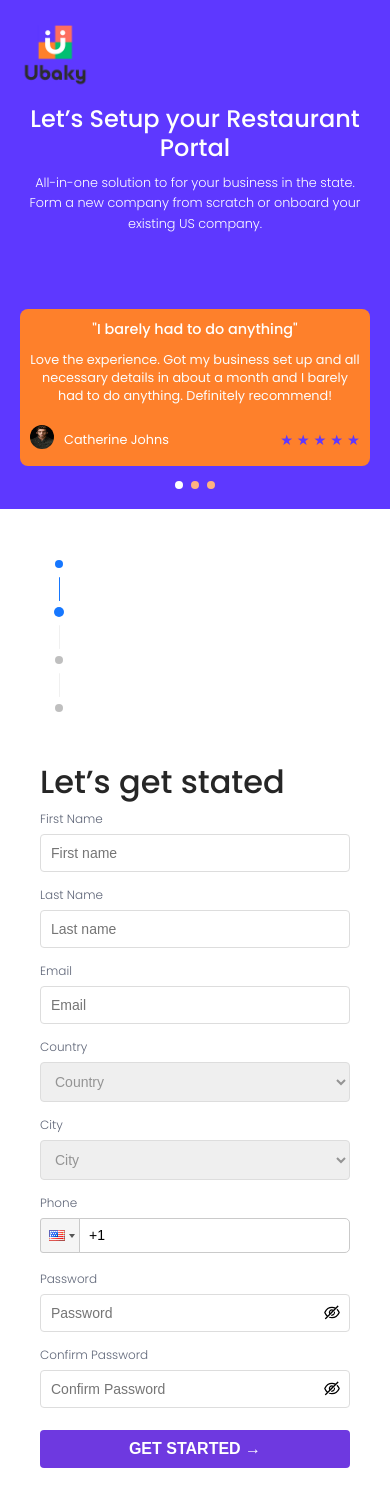
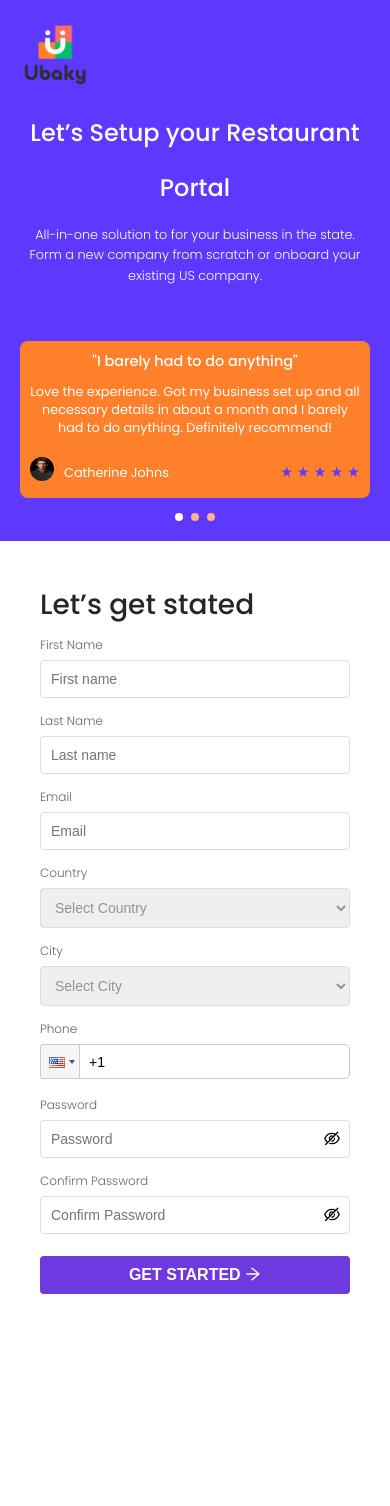
Before and after one commit to Shorno/Marchant-demo, a React (Vite) app: page /registration in a window 390 px wide. After the commit the page ends 1334 px from the top, so only its background shows below. Built offline with nearby package versions, Linux system fonts and the light colour scheme.

Commit message:
Feature/34 redesign component responsive (#6)
* Registration page completed

* typescript added on reg page

* responsive issue fixed

```diff
--- a/package.json
+++ b/package.json
@@ -14,6 +14,7 @@
     "antd": "^5.22.1",
     "react": "^18.3.1",
     "react-dom": "^18.3.1",
+    "react-hook-form": "^7.53.2",
     "react-phone-input-2": "^2.15.1",
     "react-router-dom": "^6.28.0"
   },
--- a/src/App.tsx
+++ b/src/App.tsx
@@ -2,6 +2,8 @@ import {BrowserRouter as Router, Route, Routes} from "react-router-dom";
 import MainLayout from "./layouts/MainLayout.tsx";
 import Dashboard from "./pages/Dashboard/Dashboard.tsx";
 import Signup from "./pages/Registration/Signup.tsx";
+import BookingLayout from "./layouts/RestaurantBookingLayout/BookingLayout.tsx";
+import RestaurantInfoForm from "./pages/RestaurantBookingInfo/RestaurantInfoForm.tsx";
 import Menu from "./pages/Menu&Category/Menu/Menu.tsx";
 import SpecialMenu from "./pages/Menu&Category/SpecialMenu/SpecialMenu.tsx";
 import DiscountMenu from "./pages/Menu&Category/DiscountMenu/DiscountMenu.tsx";
@@ -32,6 +34,10 @@ function App() {
                     <Route path={"/profile"} element={<MyProfile/>}/>
                 </Route>
                 <Route path={"/registration"} element={<Signup></Signup>}/>
+
+                <Route path={"/restaurant-profile"} element ={<BookingLayout/>}>
+                <Route index element={<RestaurantInfoForm/>}/>
+                </Route>
             </Routes>
         </Router>
     )
--- /dev/null
+++ b/src/layouts/RestaurantBookingLayout/restaurentbookinglayout.css
@@ -0,0 +1,6 @@
+.test{
+    clip-path: polygon(0 54%, 0% 100%, 100% 100%);
+    height: 100px;
+    width: 200px;
+    background: #000;
+}
--- a/src/pages/Registration/Signup.tsx
+++ b/src/pages/Registration/Signup.tsx
@@ -7,9 +7,25 @@ import "react-phone-input-2/lib/style.css";
 import { EyeInvisibleOutlined, EyeTwoTone } from "@ant-design/icons";
 import { useState } from "react";
 import type { StepsProps } from "antd";
+import { Controller, useForm } from "react-hook-form";
+import { ArrowRightOutlined } from '@ant-design/icons';
+
 
 function Signup() {
-    const customDot: StepsProps['progressDot'] = (dot, { status, index }) => (
+    const {
+        register,
+        handleSubmit,
+        formState: { errors },
+        control,
+        watch
+    } = useForm();
+
+    const onSubmit = (data) => {
+        console.log("Form Data:", data);
+    };
+
+    const password = watch("password")
+    const customDot: StepsProps["progressDot"] = (dot, { status, index }) => (
         <Popover
             content={
                 <span>
@@ -65,10 +81,7 @@ function Signup() {
                 </div>
             </div>
 
-
-
             {/* Right side */}
-
             <div className="right-section">
                 <div className="progress-bar">
                     <Steps
@@ -83,7 +96,10 @@ function Signup() {
                 <div className="signup-info">
                     <h1 className="signup-title">Let’s get stated</h1>
 
-                    <form className="signup-form">
+                    <form
+                        onSubmit={handleSubmit(onSubmit)}
+                        className="signup-form"
+                    >
                         <div className="form-row">
                             <div className="form-item">
                                 <label
@@ -96,7 +112,15 @@ function Signup() {
                                     id="first-name"
                                     type="text"
                                     placeholder="First name"
+                                    {...register("first_name", {
+                                        required: true,
+                                    })}
                                 />
+                                {errors.first_name && (
+                                    <span className="error-message">
+                                        First Name is required
+                                    </span>
+                                )}
                             </div>
                             <div className="form-item">
                                 <label
@@ -109,7 +133,15 @@ function Signup() {
                                     id="last-name"
                                     type="text"
                                     placeholder="Last name"
+                                    {...register("last_name", {
+                                        required: true,
+                                    })}
                                 />
+                                {errors.last_name && (
+                                    <span className="error-message">
+                                        Last Name is required
+                                    </span>
+                                )}
                             </div>
                         </div>
                         <div className="form-item">
@@ -120,9 +152,16 @@ function Signup() {
                                 id="email"
                                 type="email"
                                 placeholder="Email"
+                                {...register("email", { required: true })}
                             />
+                            {errors.email && (
+                                <span className="error-message">
+                                    Email field is required
+                                </span>
+                            )}
                         </div>
                         <div className="form-row">
+                            {/* Country Field */}
                             <div className="form-item">
                                 <label
                                     className="label-title"
@@ -130,19 +169,50 @@ function Signup() {
                                 >
                                     Country
                                 </label>
-                                <select id="country">
-                                    <option>Country</option>
+                                <select
+                                    id="country"
+                                    {...register("country", {
+                                        required: "Country is required",
+                                    })}
+                                >
+                                    <option value="">Select Country</option>
+                                    <option value="USA">USA</option>
+                                    <option value="Canada">Canada</option>
+                                    <option value="UK">UK</option>
                                 </select>
+                                {errors.country && (
+                                    <span className="error-message">
+                                        Please select a Country
+                                    </span>
+                                )}
                             </div>
+
+                            {/* City Field */}
                             <div className="form-item">
                                 <label className="label-title" htmlFor="city">
                                     City
                                 </label>
-                                <select id="city">
-                                    <option>City</option>
+                                <select
+                                    id="city"
+                                    {...register("city", {
+                                        required: "City is required",
+                                    })}
+                                >
+                                    <option value="">Select City</option>
+                                    <option value="New York">New York</option>
+                                    <option value="Toronto">Toronto</option>
+                                    <option value="London">London</option>
                                 </select>
+                                {errors.city && (
+                                    <p className="error-message">
+                                        {/* {errors.city.message} */}
+                                        Please select a City
+                                    </p>
+                                )}
                             </div>
                         </div>
+
+                        {/* Phone */}
                         <div>
                             <label
                                 className="label-title"
@@ -151,7 +221,18 @@ function Signup() {
                             >
                                 Phone
                             </label>
+                            <Controller
+                                name="phone"
+                                control={control}
+                                rules={{
+                                    required: "Phone number is required",
+                                    validate: (value) =>
+                                        value.length >= 10 ||
+                                        "Enter a valid phone number",
+                                }}
+                                render={({ field }) => (
                                     <PhoneInput
+                                        {...field}
                                         country={"us"}
                                         inputProps={{
                                             name: "phone",
@@ -161,7 +242,16 @@ function Signup() {
                                         containerClass="phone-input-container"
                                         inputClass="phone-input-field"
                                     />
+                                )}
+                            />
+                            {errors.phone && (
+                                <p className="error-message">
+                                    Enter a valid phone number
+                                </p>
+                            )}
                         </div>
+
+                        {/* Password */}
                         <div>
                             <label className="label-title" htmlFor="password">
                                 Password
@@ -172,7 +262,14 @@ function Signup() {
                                     id="password"
                                     className="password-design"
                                     placeholder="Password"
-
+                                    {...register("password", {
+                                        required: "Password is required",
+                                        pattern: {
+                                            value: /^(?=.*[a-z])(?=.*[A-Z])(?=.*\d)(?=.*[@$!%*?&])[A-Za-z\d@$!%*?&]{8,}$/,
+                                            message:
+                                                "Password must include 1 uppercase, 1 lowercase, 1 number, 1 symbol, and at least 8 characters",
+                                        },
+                                    })}
                                 />
                                 <span
                                     className="toggle-password-button"
@@ -185,10 +282,21 @@ function Signup() {
                                     )}
                                 </span>
                             </div>
+                            {errors.password && (
+                                <p className="error-message">
+                                    Password must include one
+                                    uppercase,lowercase,number,symbol, and at
+                                    least 8 characters
+                                </p>
+                            )}
                         </div>
 
+                        {/* Confirm Password */}
                         <div>
-                            <label className="label-title" htmlFor="password">
+                            <label
+                                className="label-title"
+                                htmlFor="confirm-password"
+                            >
                                 Confirm Password
                             </label>
                             <div className="password-input">
@@ -197,6 +305,13 @@ function Signup() {
                                     id="confirm-password"
                                     className="password-design"
                                     placeholder="Confirm Password"
+                                    {...register("confirmPassword", {
+                                        required:
+                                            "Confirm Password is required",
+                                        validate: (value) =>
+                                            value === password ||
+                                            "Passwords do not match",
+                                    })}
                                 />
                                 <span
                                     className="toggle-password-button"
@@ -209,10 +324,15 @@ function Signup() {
                                     )}
                                 </span>
                             </div>
+                            {errors.confirmPassword && (
+                                <p className="error-message">
+                                    {errors.confirmPassword.message}
+                                </p>
+                            )}
                         </div>
 
                         <button className="submit" type="submit">
-                            GET STARTED →
+                            GET STARTED <ArrowRightOutlined />
                         </button>
                     </form>
                 </div>
--- a/src/pages/Registration/signup.css
+++ b/src/pages/Registration/signup.css
@@ -10,6 +10,7 @@ body {
 .signup-container {
     display: flex;
     flex-direction: row;
+
 }
 
 /* Left Section Styling */
@@ -34,8 +35,8 @@ body {
 /* Title */
 .left-title {
     color: #ffffff;
-    font-size: 3rem; /* Scalable unit */
-    line-height: 1.2;
+    font-size: 40px; /* Scalable unit */
+    line-height: 55px;
     font-weight: 500;
     margin-bottom: 10px;
 }
@@ -58,7 +59,7 @@ body {
     background-color: #fe802b;
     padding: 20px;
     border-radius: 8px;
-    margin-top: 20px;
+    margin-top: 50px;
 }
 
 .quote {
@@ -154,6 +155,7 @@ body {
 
     .testimonial {
         padding: 15px;
+        margin-top: 0px;
     }
 
     .quote {
@@ -225,6 +227,15 @@ body {
 
 
 /* Right side code  */
+
+
+
+.error-message {
+    color: red;
+    font-size: 10px;
+    margin-top: -10px;
+}
+
 .form-item {
     flex: 1;
     display: flex;
@@ -233,7 +244,8 @@ body {
   }
 
 .right-section {
-    padding: 45px 50px 0px 50px;
+    padding: 35px 50px 0px 50px;
+    margin: auto;
 }
 
 .progress-bar {
@@ -241,7 +253,7 @@ body {
 }
 
 .signup-info {
-    padding: 30px 100px 45px 100px;
+    padding: 20px 100px 0px 100px;
 }
 
 .signup-title {
@@ -353,20 +365,20 @@ select{
 /* ///////// */
 
 .custom-password-input {
-    margin-bottom: 16px; /* Add spacing if needed */
+    margin-bottom: 16px;
   }
 
   .custom-password-input .ant-input {
-    padding: 12px; /* Adjust padding for the input box */
-    font-size: 16px; /* Ensure placeholder and text size match */
-    line-height: 1.5; /* Maintain good readability */
+    padding: 12px;
+    font-size: 16px;
+    line-height: 1.5;
   }
 
   .custom-password-input .ant-input-password-icon {
     display: flex;
     align-items: center;
     justify-content: center;
-    color: #333; /* Adjust icon color */
+    color: #333;
   }
 
   .password-design{
@@ -375,30 +387,31 @@ select{
   }
 
 /* General Responsiveness for 1024px screens */
-@media (max-width: 1024px) {
+@media (max-width: 1024px) and (min-width: 768px) {
     .signup-container {
         display: flex;
-        flex-direction: column;
+        flex-direction: row;
         gap: 20px;
+        height: 100vh;
     }
 
-    .left-section,
+    .left-section {
+        width: 40%;
+        height: 110vh;
+    }
+
     .right-section {
-        width: 100%;
+        width: 70%;
         padding: 20px;
     }
 
-    .right-section {
-        padding: 30px 40px;
-    }
-
     .progress-bar {
-        width: 80%;
-        margin: 0 auto;
+        width: 100%;
+        /* margin: 0 auto; */
     }
 
     .signup-info {
-        padding: 20px 30px;
+        padding: 20px;
     }
 
     .signup-form {
@@ -411,8 +424,8 @@ select{
     }
 
     .signup-form .form-row {
-        flex-direction: column;
-        gap: 10px;
+        flex-direction: row; /* Keep input fields inline on larger screens */
+        gap: 20px;
     }
 
     .phone-input-container {
@@ -424,9 +437,7 @@ select{
     }
 }
 
-
-
-/* General Responsiveness */
+/* General Responsiveness for screens under 768px */
 @media (max-width: 768px) {
     .signup-container {
         flex-direction: column;
@@ -440,10 +451,6 @@ select{
     .right-section {
         padding: 20px;
     }
-
-    /* .progress-bar {
-        width: 100%;
-    } */
 
     .signup-info {
         padding: 20px;
@@ -459,16 +466,14 @@ select{
     }
 }
 
-@media (max-width: 480px){
+@media (max-width: 480px) {
     .progress-bar {
-        /* width: 250px;  */
-        display: hidden;
+        display: none;
+    }
 
-      }
-
-    .signup-title{
-        font-size: 32px;
+    .signup-title {
+        font-size: 28px;
         font-weight: 500;
-        font-family: Poppins
+        font-family: Poppins;
     }
 }
```
Also changed, not shown: src/Provider/BookingInfoProvider.tsx (added, +11 -0 lines), src/layouts/RestaurantBookingLayout/BookingLayout.tsx (added, +50 -0 lines), src/pages/RestaurantBookingInfo/RestaurantInfoForm.tsx (added, +11 -0 lines), 1 other file (tests, documents, lock files or other folders). Lines whose indentation alone changed are shown as unchanged.
